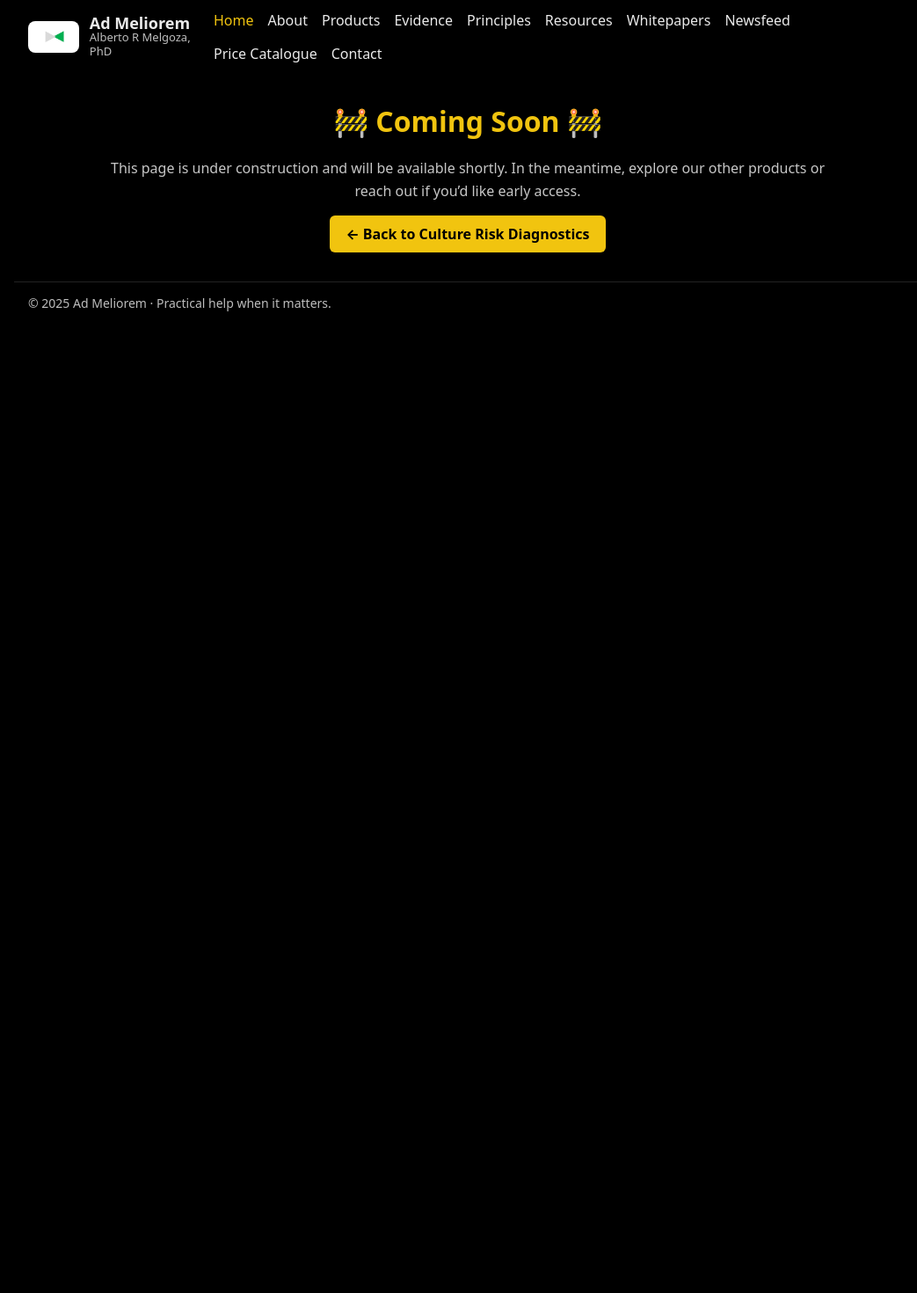
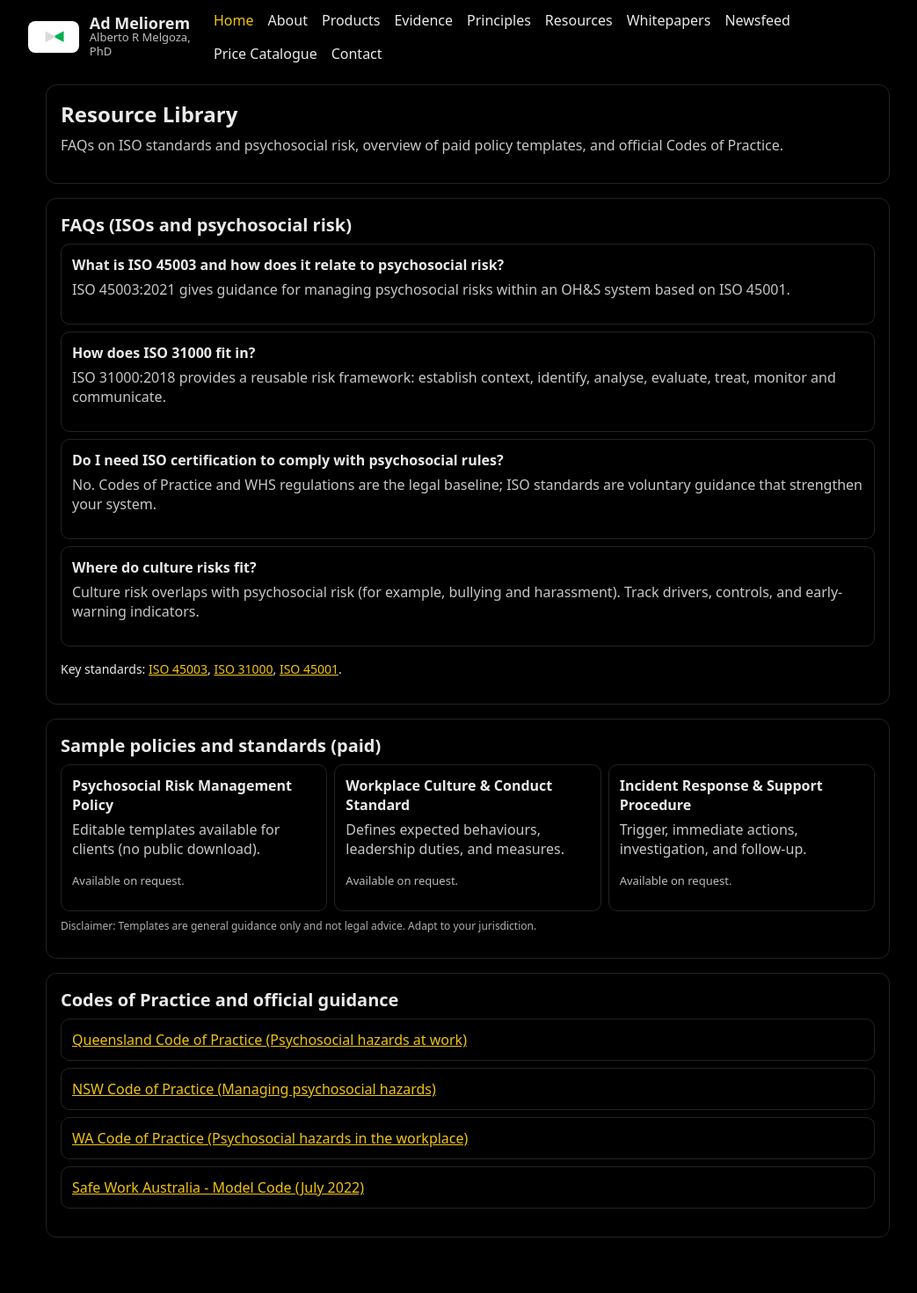
Before and after one commit to AlbertoRMelgoza/AdMeliorem, a Next.js app: page /resources in a window 1280 px wide. Before the commit this address had no page. Shown: the top 1470 px of the page at 88% size, without its empty margins (108-1151 px from the left). Before the commit the page ends 800 px from the top, so only its background shows below. Built offline with nearby package versions, Linux system fonts and the light colour scheme.

Commit message:
Create page.tsx

```diff
--- /dev/null
+++ b/app/resources/page.tsx
@@ -0,0 +1,91 @@
+export default function Page() {
+  const linkStyle = { color: "#f1c40f", textDecoration: "underline" };
+
+  const faq = [
+    {
+      q: "What is ISO 45003 and how does it relate to psychosocial risk?",
+      a: "ISO 45003:2021 gives guidance for managing psychosocial risks within an OH&S system based on ISO 45001."
+    },
+    {
+      q: "How does ISO 31000 fit in?",
+      a: "ISO 31000:2018 provides a reusable risk framework: establish context, identify, analyse, evaluate, treat, monitor and communicate."
+    },
+    {
+      q: "Do I need ISO certification to comply with psychosocial rules?",
+      a: "No. Codes of Practice and WHS regulations are the legal baseline; ISO standards are voluntary guidance that strengthen your system."
+    },
+    {
+      q: "Where do culture risks fit?",
+      a: "Culture risk overlaps with psychosocial risk (for example, bullying and harassment). Track drivers, controls, and early-warning indicators."
+    }
+  ];
+
+  const policies = [
+    { title: "Psychosocial Risk Management Policy", blurb: "Editable templates available for clients (no public download)." },
+    { title: "Workplace Culture & Conduct Standard", blurb: "Defines expected behaviours, leadership duties, and measures." },
+    { title: "Incident Response & Support Procedure", blurb: "Trigger, immediate actions, investigation, and follow-up." }
+  ];
+
+  const codeLinks = [
+    { name: "Queensland Code of Practice (Psychosocial hazards at work)", href: "https://www.worksafe.qld.gov.au/__data/assets/pdf_file/0025/104857/managing-the-risk-of-psychosocial-hazards-at-work-code-of-practice.pdf" },
+    { name: "NSW Code of Practice (Managing psychosocial hazards)", href: "https://www.safework.nsw.gov.au/__data/assets/pdf_file/0004/983353/Code-of-Practice_Managing-psychosocial-hazards.pdf" },
+    { name: "WA Code of Practice (Psychosocial hazards in the workplace)", href: "https://www.worksafe.wa.gov.au/sites/default/files/atoms/files/221154_cp_psychosocialhazards.pdf" },
+    { name: "Safe Work Australia - Model Code (July 2022)", href: "https://www.safeworkaustralia.gov.au/sites/default/files/2022-08/model_code_of_practice_-_managing_psychosocial_hazards_at_work_25082022_0.pdf" }
+  ];
+
+  return (
+    <main style={{ maxWidth: 960, margin: "0 auto", padding: "24px 16px" }}>
+      <section style={{ border: "1px solid #222", borderRadius: 12, padding: 16, marginBottom: 16 }}>
+        <h1 style={{ margin: 0, fontSize: 24 }}>Resource Library</h1>
+        <p style={{ marginTop: 8, opacity: 0.85 }}>
+          FAQs on ISO standards and psychosocial risk, overview of paid policy templates, and official Codes of Practice.
+        </p>
+      </section>
+
+      <section style={{ border: "1px solid #222", borderRadius: 12, padding: 16, marginBottom: 16 }}>
+        <h2 style={{ margin: 0, fontSize: 20 }}>FAQs (ISOs and psychosocial risk)</h2>
+        <ul style={{ padding: 0, listStyle: "none", marginTop: 8 }}>
+          {faq.map((f, i) => (
+            <li key={i} style={{ border: "1px solid #222", borderRadius: 10, padding: 12, marginTop: 8 }}>
+              <p style={{ margin: 0, fontWeight: 600 }}>{f.q}</p>
+              <p style={{ marginTop: 6, opacity: 0.85 }}>{f.a}</p>
+            </li>
+          ))}
+        </ul>
+        <p style={{ marginTop: 8, fontSize: 14 }}>
+          Key standards:{" "}
+          <a href="https://www.iso.org/standard/64283.html" target="_blank" rel="noopener noreferrer" style={linkStyle}>ISO 45003</a>,{" "}
+          <a href="https://www.iso.org/standard/65694.html" target="_blank" rel="noopener noreferrer" style={linkStyle}>ISO 31000</a>,{" "}
+          <a href="https://www.iso.org/standard/63787.html" target="_blank" rel="noopener noreferrer" style={linkStyle}>ISO 45001</a>.
+        </p>
+      </section>
+
+      <section style={{ border: "1px solid #222", borderRadius: 12, padding: 16, marginBottom: 16 }}>
+        <h2 style={{ margin: 0, fontSize: 20 }}>Sample policies and standards (paid)</h2>
+        <div style={{ display: "grid", gap: 8, gridTemplateColumns: "repeat(auto-fit, minmax(260px, 1fr))", marginTop: 8 }}>
+          {policies.map((p, i) => (
+            <div key={i} style={{ border: "1px solid #222", borderRadius: 10, padding: 12 }}>
+              <p style={{ margin: 0, fontWeight: 600 }}>{p.title}</p>
+              <p style={{ marginTop: 6, opacity: 0.85 }}>{p.blurb}</p>
+              <p style={{ marginTop: 6, fontSize: 13, opacity: 0.8 }}>Available on request.</p>
+            </div>
+          ))}
+        </div>
+        <p style={{ marginTop: 8, fontSize: 12, opacity: 0.75 }}>
+          Disclaimer: Templates are general guidance only and not legal advice. Adapt to your jurisdiction.
+        </p>
+      </section>
+
+      <section style={{ border: "1px solid #222", borderRadius: 12, padding: 16 }}>
+        <h2 style={{ margin: 0, fontSize: 20 }}>Codes of Practice and official guidance</h2>
+        <ul style={{ padding: 0, listStyle: "none", marginTop: 8 }}>
+          {codeLinks.map((c, i) => (
+            <li key={i} style={{ border: "1px solid #222", borderRadius: 10, padding: 12, marginTop: 8 }}>
+              <a href={c.href} target="_blank" rel="noopener noreferrer" style={linkStyle}>{c.name}</a>
+            </li>
+          ))}
+        </ul>
+      </section>
+    </main>
+  );
+}
```
